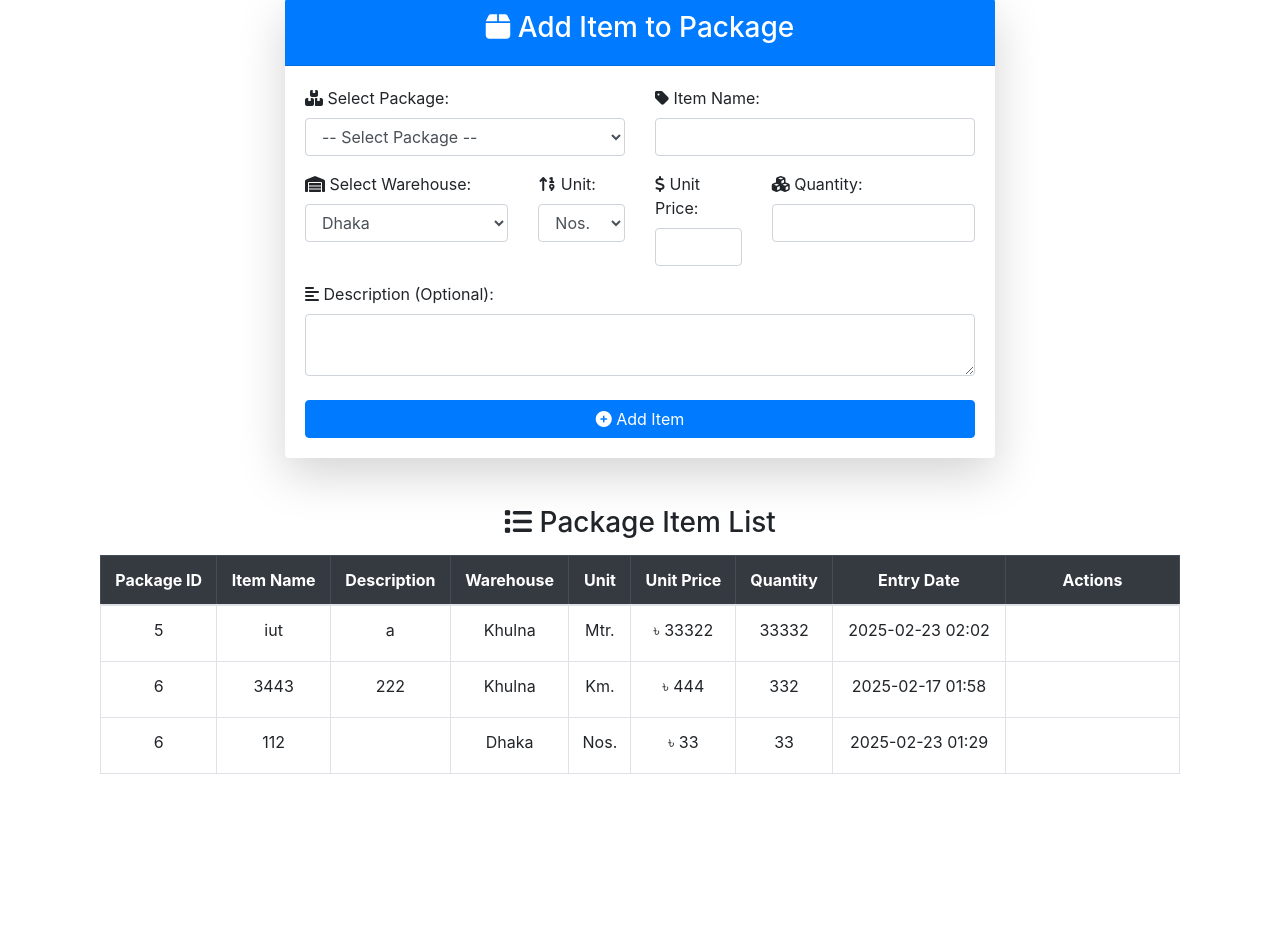
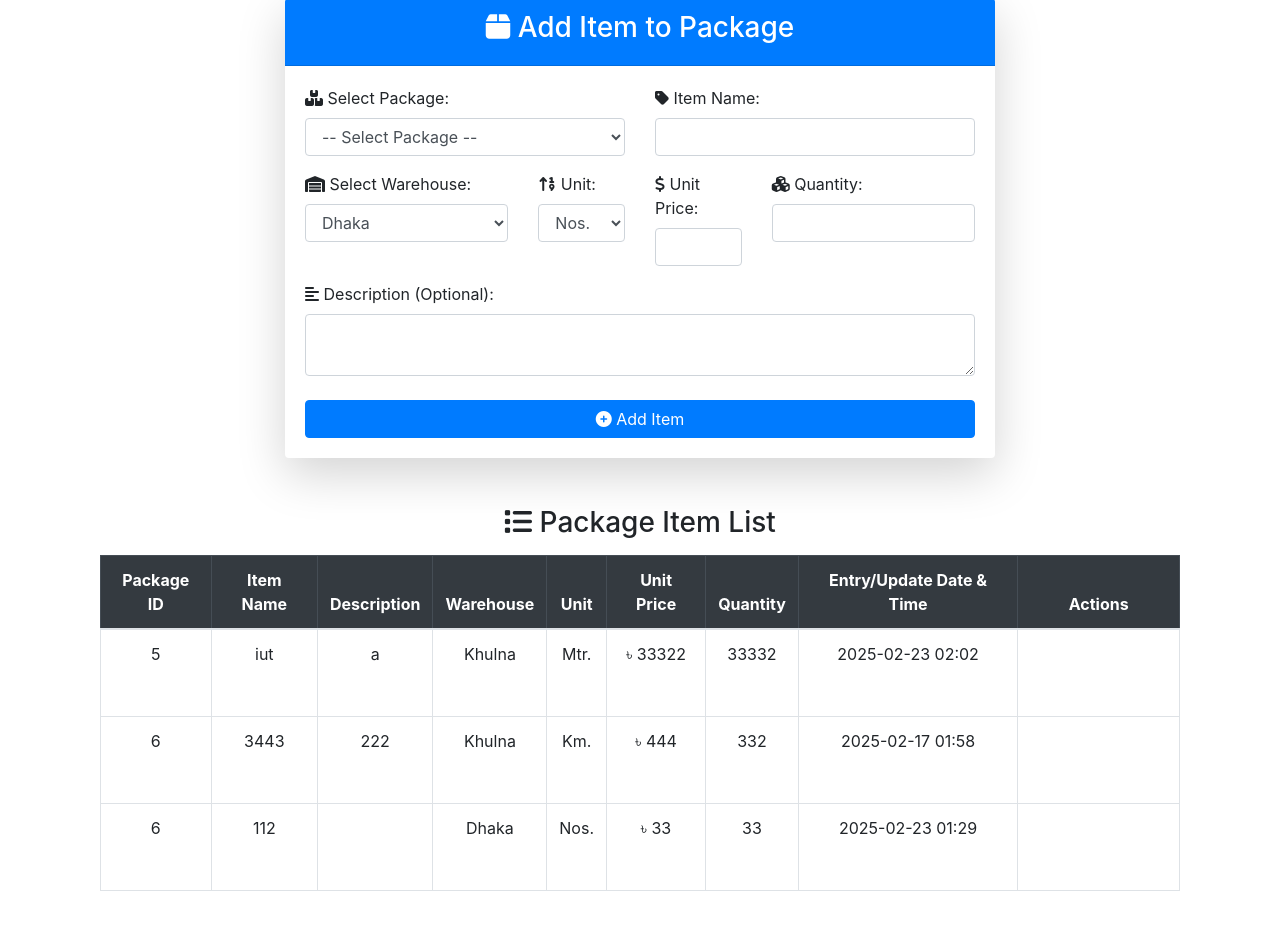
Before and after one commit to Rafid41/Allocation-Management, a Django app: page /entry/add_item_to_package/ in a window 1280 px wide. Shown: the part 101-1032 px from the top of the page. Before the commit the page ends 875 px from the top, so only its background shows below. Run offline with Django 5.2, Linux system fonts and the light colour scheme; data comes from the database, SQL or seed files in the repository; some libraries are stand-ins or nearby versions.

Commit message:
App_Entry: Table design minor update

```diff
--- a/templates/App_Entry/Add_item_to_package.html
+++ b/templates/App_Entry/Add_item_to_package.html
@@ -94,7 +94,7 @@
                 <th>Unit</th>
                 <th>Unit Price</th>
                 <th>Quantity</th>
-                <th>Entry Date</th>
+                <th>Entry/Update Date & Time</th>
                 <th>Actions</th>
             </tr>
         </thead>
@@ -143,6 +143,7 @@
             {% endfor %}
         </tbody>
     </table>
+    <br><br>
 </div>
 
 <style>
```
